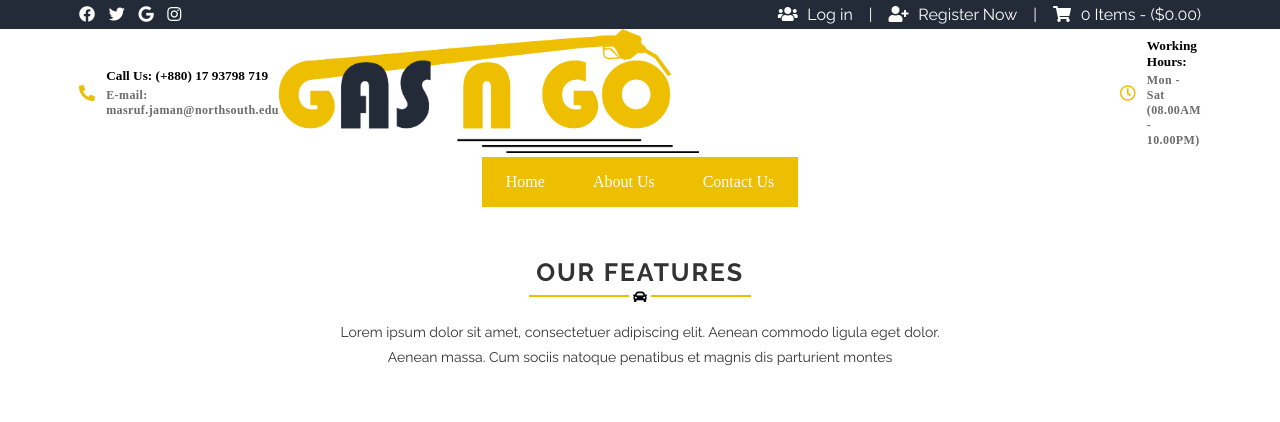
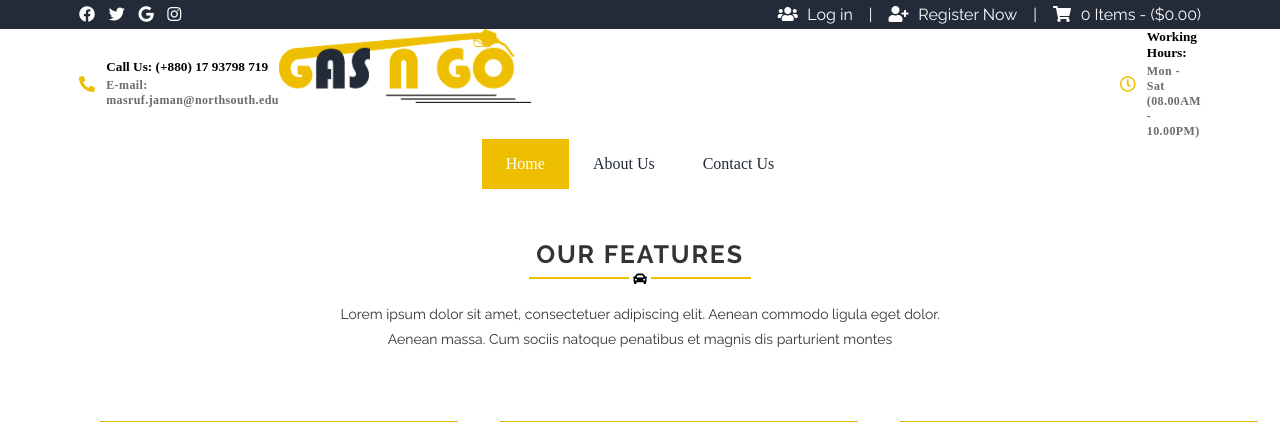
Before and after one commit to masrufjaman/gas-n-go, a Django app: page / in a window 1280 px wide. Shown: the top 422 px of the page. Run offline with Django 3.2, Linux system fonts and the light colour scheme; style sheets or scripts are compiled from the project's sources.

Commit message:
logo and active bar

```diff
--- a/home/static/home/styles/main.css
+++ b/home/static/home/styles/main.css
@@ -107,7 +107,7 @@ nav .top .time i {
 }
 
 nav .top .branding img {
-  max-width: 50%;
+  max-width: 30%;
 }
 
 nav .navbar a {
--- a/home/static/home/styles/main.scss
+++ b/home/static/home/styles/main.scss
@@ -102,8 +102,7 @@ nav .top .time i {
 }
 
 nav .top .branding img {
-  max-width: 50%;
-  // max-height: 50%;
+  max-width: 30%;
 }
 
 // *Bottom-nav
--- a/home/templates/home/base.html
+++ b/home/templates/home/base.html
@@ -77,7 +77,7 @@
             </div>
           </div>
           <!-- !Logo -->
-          <div class="branding">
+          <div class="branding justify-center">
             <img src="{% static 'home/images/logo.png' %}" alt="" />
           </div>
           <div class="time flex items-center">
@@ -94,21 +94,25 @@
     <!-- *Bottom-nav Start -->
     <div class="navbar">
       <div class="container flex justify-center">
-        {% if title %}
-          <a href="{% url 'home-home' %}">Home</a>
-        {% else %}
-          <a href="" class="active">Home</a>
+        {% url 'home-home' as home %}
+        <a href="{% url 'home-home' %}"
+        {% if request.path == home %}
+          class="active"
         {% endif %}
-        {% if title == title %}
-          <a href="{% url 'home-about' %}" class="active">About Us</a>
-        {% else %}
-          <a href="{% url 'home-about' %}">About Us</a>
+        >Home</a>
+
+        {% url 'home-about' as about %}
+        <a href="{% url 'home-about' %}"
+        {% if request.path == about %}
+          class="active"
+        {% endif %} >About Us</a>
+
+        {% url 'home-help' as help %}
+        <a href="{% url 'home-help' %}"
+        {% if request.path == help %}
+          class="active"
         {% endif %}
-        {% if title == help %}
-          <a href="{% url 'home-help' %}" class="active">Contact Us</a>
-        {% else %}
-          <a href="{% url 'home-help' %}">Contact Us</a>
-        {% endif %}
+        >Contact Us</a>
       </div>
     </div>
     <!-- *Bottom-nav End -->
```
Also changed, not shown: 1 other file.
